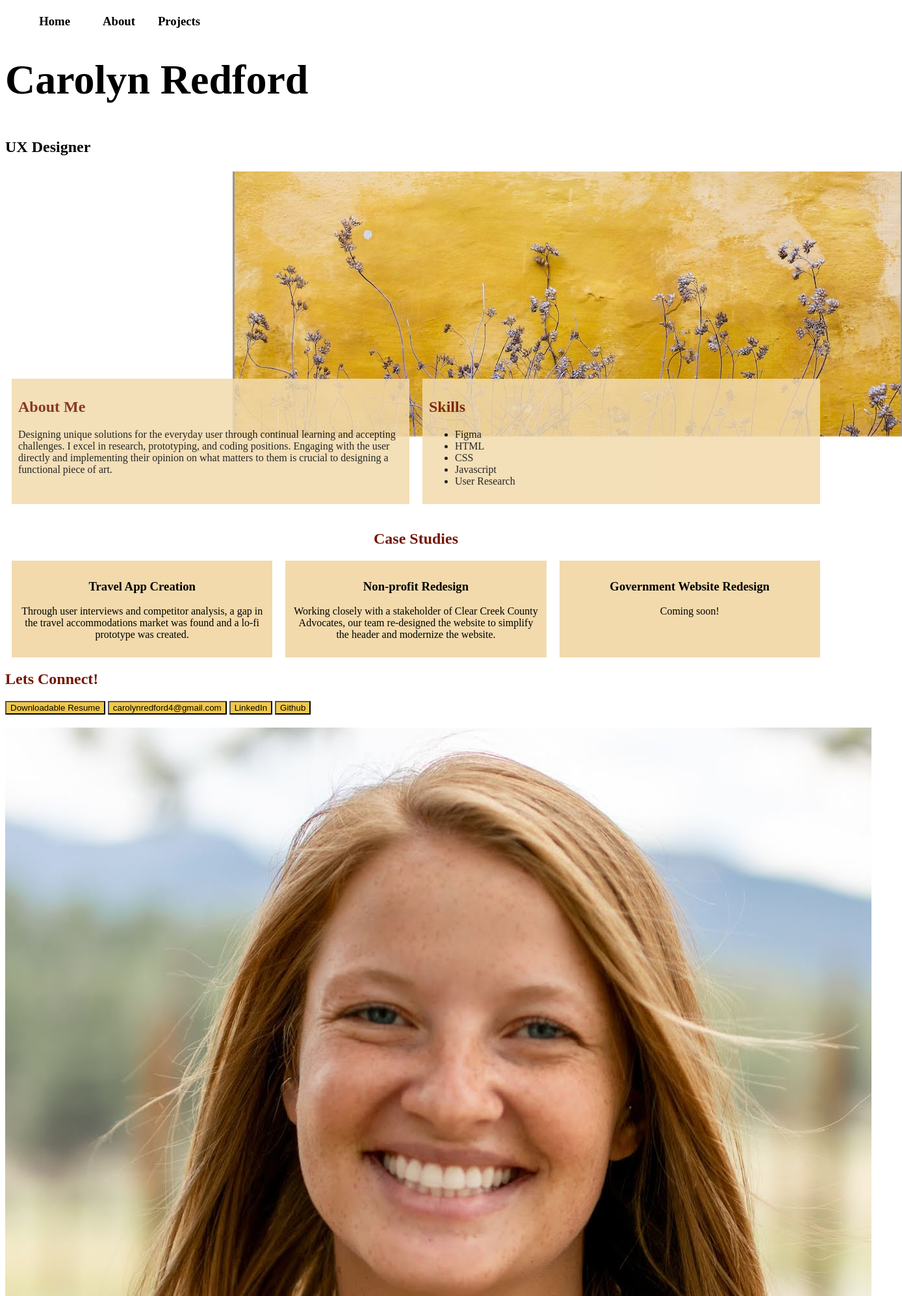
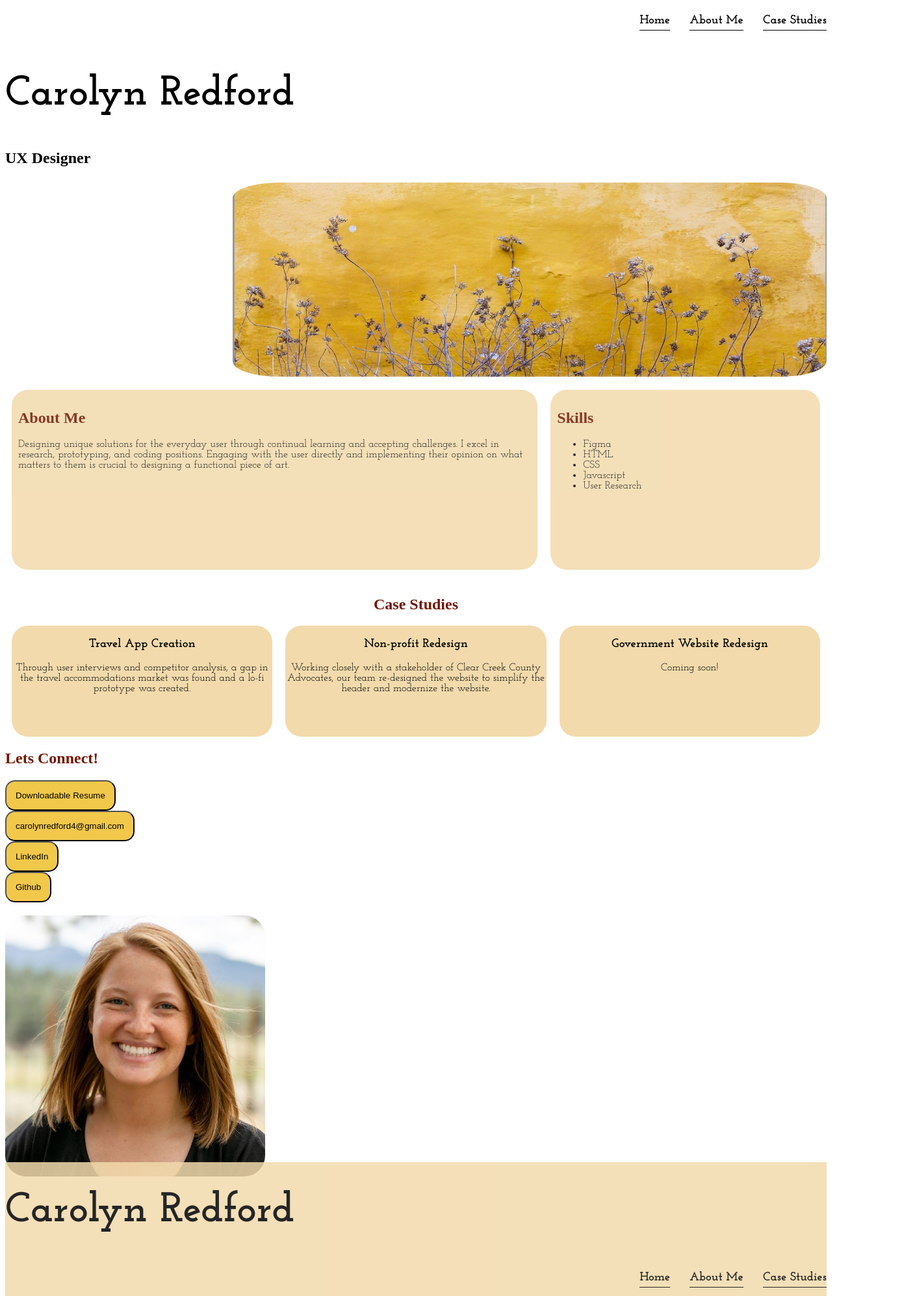
Before and after one commit to redthehead/UX_UI_HW_17, a plain HTML site: page index.html in a window 1280 px wide. Shown: the part 5-2000 px from the top of the page at 65% size, 1388 px wide, since content can reach past the window. Drawn offline with Linux system fonts and the light colour scheme; a web font is replaced by a local one.

Commit message:
Version 3

```diff
--- a/index.html
+++ b/index.html
@@ -2,21 +2,24 @@
 <html>
 <head>
     <title>Carolyn Redford Portfolio</title>
-    <link rel="stylesheet" href="style.css">  <!-- Your CSS wasnt changing because you weren't correctly pointing to the CSS file. This is what it looked like before -> "../css/style.css". In order for this to work the style.css file would have to be in a folder called css.-->
+    <link rel="stylesheet" href="style.css">
+    <link rel="preconnect" href="https://fonts.googleapis.com">
+    <link rel="preconnect" href="https://fonts.gstatic.com" crossorigin>
+    <link href="https://fonts.googleapis.com/css2?family=Josefin+Slab:ital,wght@0,100..700;1,100..700&family=Klee+One&family=Open+Sans:ital,wght@0,300..800;1,300..800&display=swap" rel="stylesheet">
 </head>
 <body>
 <header>
     <nav class="navBar">
         <h3 class="navBar">Home</h3>
-        <h3 class="navBar">About</h3>
-        <h3 class="navBar">Projects</h3>
+        <h3 class="navBar">About Me</h3>
+        <h3 class="navBar">Case Studies</h3>
     </nav>
     <section class="headerOne">
         <h1 id="headerName">Carolyn Redford</h1>
         <h3 id="headerJob">UX Designer</h3>
     </section>
-    <div class="headerImg">
-        <img src="images/Untitled.jpg" alt="Yellow Flowers" class="headerImage"> <!-- Your flowers image wasn't being pointed to correctly either. it used to look like this: "../images/Untitled.jpg"-->
+    <div>
+        <img class="headerImg" src="images/Untitled.jpg" alt="Yellow Flowers" class="headerImage"> <!-- Your flowers image wasn't being pointed to correctly either. it used to look like this: "../images/Untitled.jpg"-->
     </div>
 </header>
 <section class="aboutAndSkills">
@@ -71,23 +74,21 @@
         </div>
     </section>
 </div>
-<section>
+<section class="connect">
     <h2 class="headerTwo">Lets Connect!</h2>
     <button class="button">Downloadable Resume</button>
     <button class="button">carolynredford4@gmail.com</button>
     <button class="button">LinkedIn</button>
     <button class="button">Github</button>
-    <div class="portrait"> <img src="images/RedfordFamily-RMNP-3.JPEG" alt="portrait">
+    <div id="portrait"> <img class="portrait" src="images/RedfordFamily-RMNP-3.JPEG" alt="portrait">
     </div>
 </section>
 <footer>
     <h1 class="headerOne">Carolyn Redford</h1>
-    <nav class="inline-block">
-        <ul>
-            <li class="inline-block">Home</li>
-            <li class="inline-block">About</li>
-            <li class="inline-block">Contact</li>
-        </ul>
+     <nav class="navBar">
+        <h3 class="navBar">Home</h3>
+        <h3 class="navBar">About Me</h3>
+        <h3 class="navBar">Case Studies</h3>
     </nav>
 </footer>
 </body>
--- a/style.css
+++ b/style.css
@@ -1,34 +1,39 @@
 body {
    display: flex;
    flex-direction: column;
+   font-family: "Josefin Slab", "Klee One";
 }
 .headerOne {
    font-size: 64px;
    color: black;
+   font-family: "Josefin Slab";
 }
 .navBar {
    display: flex;
    flex-direction: row;
    justify-content: flex-end;
-   height: 30px;
-   width: 300px;
-   margin-left: 0;
+   margin-left: 30px;
+   padding: auto;
+   text-decoration: underline;
+   text-underline-offset: 10px;
 }
 #headerName {
    font-size: 64px;
+   font-family: "Josefin Slab";
 }
 #headerJob {
    font-size: 24px;
+   font-family: "Klee One";
 }
 .headerImg {
    float: right;
-   border-radius: 8px;
+   border-radius:8%;
    width:914px;
    height: 299px;
-   object-position: (0,0);
 }
 .headerTwo {
    color: #731702;
+   font-family: "Klee One";
 }
 .aboutAndSkills {
    display: flex;
@@ -38,16 +43,23 @@ body {
 .skills {
    flex: 1;
    margin: 0 10px;
+   border-radius: 25px;
 }
 .aboutMe {
    background-color: #f2daac;
    opacity: 0.85;
    padding: 10px;
+   width: 634px;
+   height: 317;
+   flex: 66%;
 }
 .skills {
    background-color: #f2daac;
    opacity: 0.85;
    padding: 10px;
+   width: 317px;
+   height: 257px;
+   flex: 33%;
 }
 .caseStudiesContainer {
    text-align: center;
@@ -62,21 +74,45 @@ body {
 .projectBox3 {
    flex: 1;
    margin: 0 10px;
-   padding: 10px;
+   padding-bottom: 50px;
    background-color: #f2daac;
-} /* I kinda cleaned up your project box stuff. In my opinion its easier to do it this way while still allowing for modularity*/
+   border-radius: 25px;
+}
 .headerThree {
    color: black;
 }
 .button {
    background-color: #f1c84a;
    color: black;
+   border-radius: 15px;
+   padding: 14px;
+   display: flex;
+   flex-direction: column;
+   justify-content: center;
+
 }
 .portrait {
-   width: 100%; /*I made the width into 100% so it just fills the container. Now you can just scale the container to get the correct size instead of fiddling a little with both. You didn't do it incorrectly though, this is just the way I do it so you can always change it back.*/
-   height: auto; /* Keep the aspect ratio so it doesnt get warped on devices with weird aspect ratios */
+   width: 100%;
+   height: auto;
    border-radius: 8%;
-   margin-top: 20px; /* I added margin to separate it a little*/
+   margin-top: 20px;
+}
+#portrait{
+   width: 400px;
+   height: 400px;
+}
+.connect {
+   display: flex;
+   display: table-column-group;
+   align-content: space-around;
+}
+.descripion{
+   padding: 10px;
+   margin: 10px;
+}
+footer {
+   opacity: 0.85;
+   background-color: #f2daac;
 }
 
 
```
